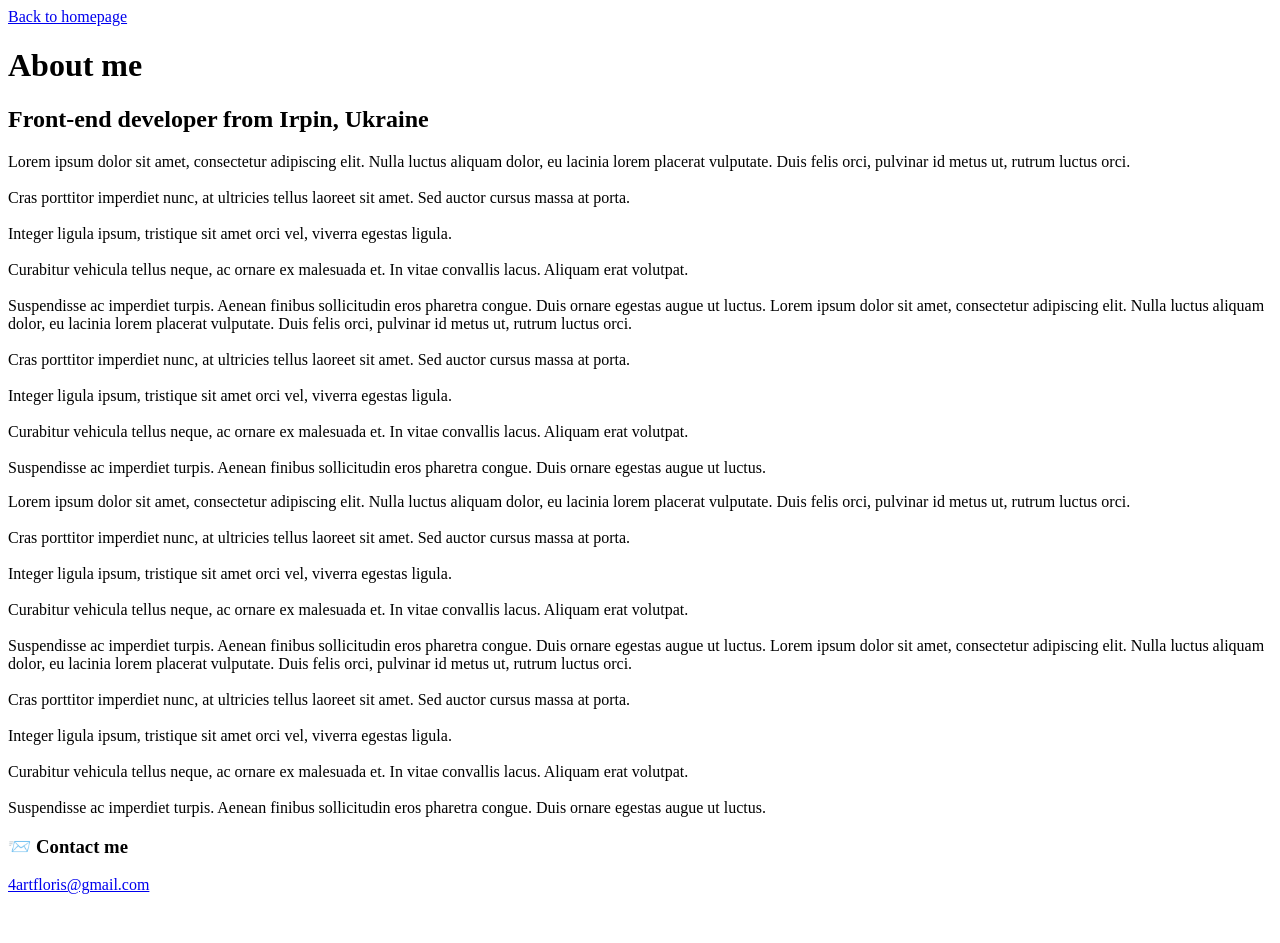
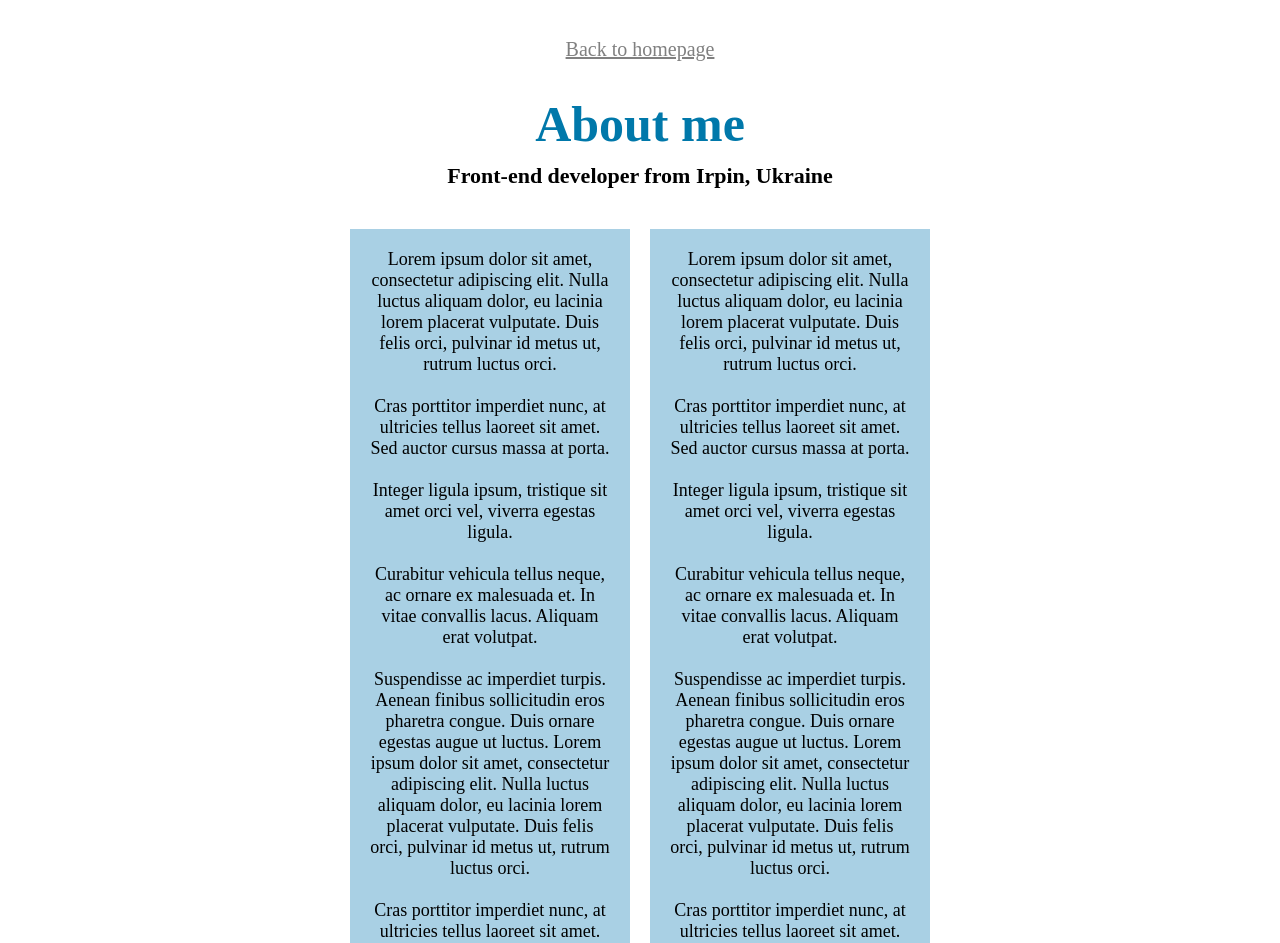
Before and after one commit to Tattisha/portfolio, a plain HTML site: page about.html in a window 1280 px wide. Shown: the top 943 px of the page. Before the commit the page ends 902 px from the top, so only its background shows below. Drawn offline with Linux system fonts and the light colour scheme.

Commit message:
Injected css to about.html

```diff
--- a/about.html
+++ b/about.html
@@ -6,6 +6,65 @@
     <meta name="viewport" content="width=device-width, initial-scale=1.0" />
     <title>About Tetiana Shapovalova</title>
   </head>
+  <style>
+    a {
+      font-size: 20px;
+      color: grey;
+      text-decoration: underline;
+    }
+
+    h1 {
+      font-size: 50px;
+      color: #0078aa;
+      margin-bottom: 10px;
+    }
+
+    h2 {
+      font-size: 22px;
+      margin: 0;
+    }
+
+    h3 {
+      font-size: 42px;
+      color: #0078aa;
+      margin: 0;
+    }
+
+    p {
+      font-size: 18px;
+      background-color: #a9d0e4;
+      text-align: center;
+      padding: 20px;
+    }
+
+    .container {
+      padding: 30px;
+      max-width: 600px;
+      display: block;
+      margin: 0 auto;
+      text-align: center;
+    }
+
+    .about-text {
+      font-size: 18px;
+      display: flex;
+      flex-direction: row;
+      justify-content: space-evenly;
+      margin: 30px 0;
+    }
+
+    .about-text p {
+      margin: 10px;
+    }
+
+    .email {
+      display: flex;
+      justify-content: center;
+      color: grey;
+      font-size: 22px;
+      text-decoration: none;
+    }
+  </style>
   <body>
     <div class="container">
       <a href="index.html">Back to homepage</a>
```
